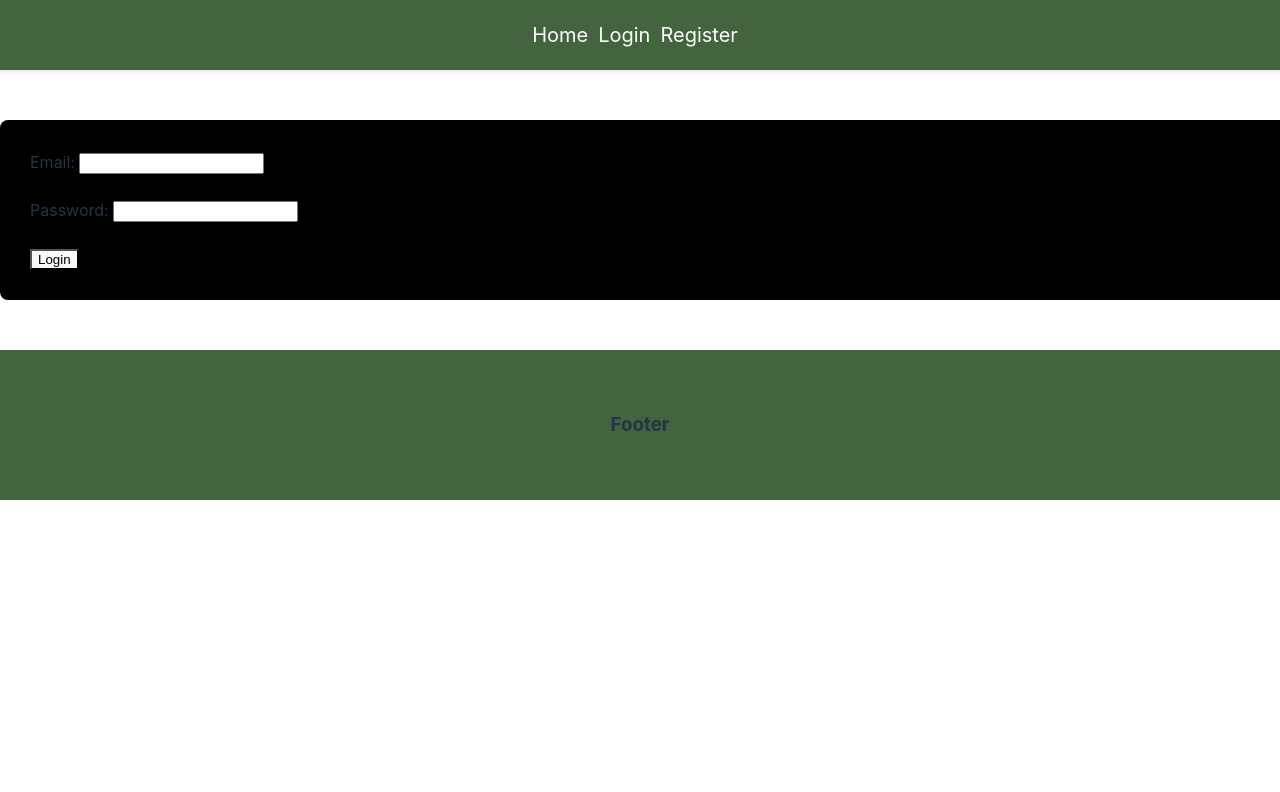
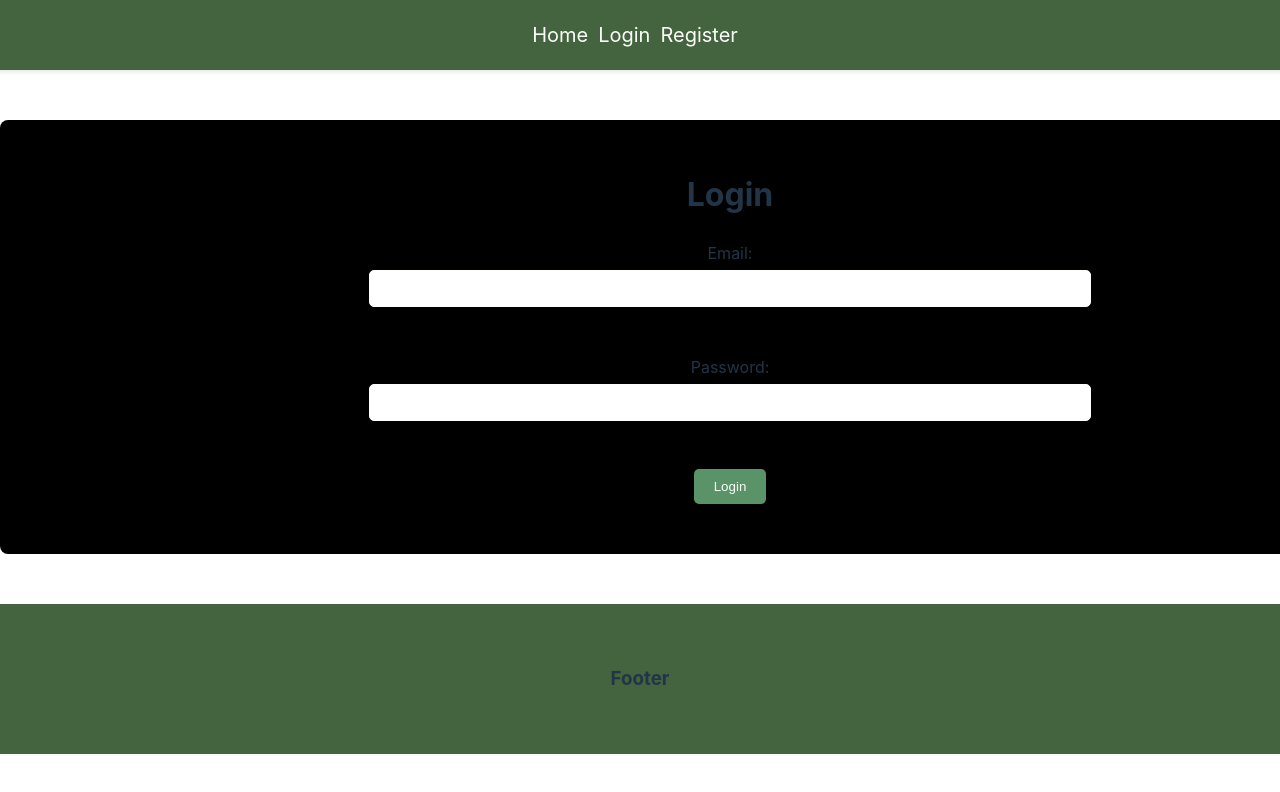
Before and after one commit to Web-Project-1-Team-2/VitalSync-Forum-Application, a React (Vite) app in the folder web-project-2/: page /login in a window 1280 px wide. Shown: the top 792 px of the page. Built offline with nearby package versions, Linux system fonts and the light colour scheme; the HTML template or start-up script is replaced by a standard one.

Commit message:
More CSS changes

```diff
--- a/web-project-2/src/pages/Login/Login.css
+++ b/web-project-2/src/pages/Login/Login.css
@@ -0,0 +1,35 @@
+.login-field {
+    display: flex;
+    flex-direction: column;
+    margin-bottom: 20px;
+    align-items: center;
+}
+
+.login-field label {
+    margin-bottom: 5px;
+}
+
+.login-field input {
+    padding: 10px;
+    border: 1px solid #FBFEF9;
+    border-radius: 5px;
+    width: 50%;
+    flex-grow: 0;
+}
+
+.login-btn {
+    padding: 10px 20px;
+    background-color: #5a9367;
+    color: #FBFEF9;
+    border: none;
+    border-radius: 5px;
+    cursor: pointer;
+}
+
+.login-btn:hover {
+    background-color: #44633f;
+}
+
+.login-btn > h1 {
+    color: #FBFEF9;
+}
--- a/web-project-2/src/pages/Login/Login.jsx
+++ b/web-project-2/src/pages/Login/Login.jsx
@@ -3,6 +3,7 @@ import { loginUser } from "../../services/auth.service"
 import { AppContext } from "../../context/authContext";
 import { notifyError, notifySuccess } from "../../services/notification.service";
 import { useNavigate } from "react-router-dom";
+import './Login.css';
 
 export const Login = () => {
     const { setAppState } = useContext(AppContext);
@@ -40,14 +41,16 @@ export const Login = () => {
     }
 
     return (
-        <div>
+        <div className="login-field">
+            <h1>Login</h1>
+
             <label htmlFor="email">Email: </label>
             <input type="email" value={user.email} name="email" id="email" onChange={updateUser('email')}/> <br /><br />
 
             <label htmlFor="password">Password: </label>
             <input type="password" value={user.password} name="password" id="password" onChange={updateUser('password')} /> <br /><br />
 
-            <button onClick={login}>Login</button>
+            <button className="login-btn" onClick={login}>Login</button>
         </div>
     )
 }
--- a/web-project-2/src/pages/Register/Register.css
+++ b/web-project-2/src/pages/Register/Register.css
@@ -2,11 +2,7 @@
     display: flex;
     flex-direction: column;
     margin-bottom: 20px;
-    /* width: 1440px;
-    height: auto; */
-    /* background-color: black; */
     align-items: center;
-    /* padding: 30px; */
 }
 
 .register-field label {
```
